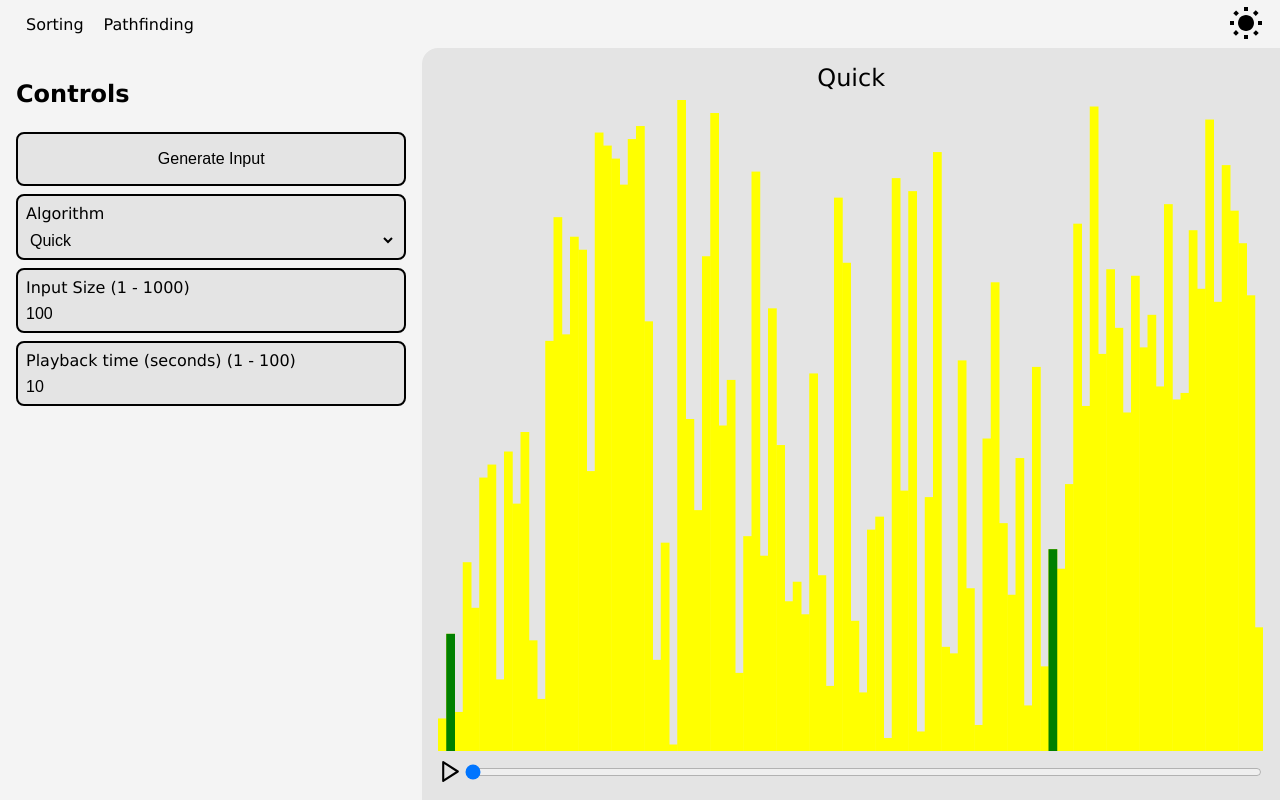
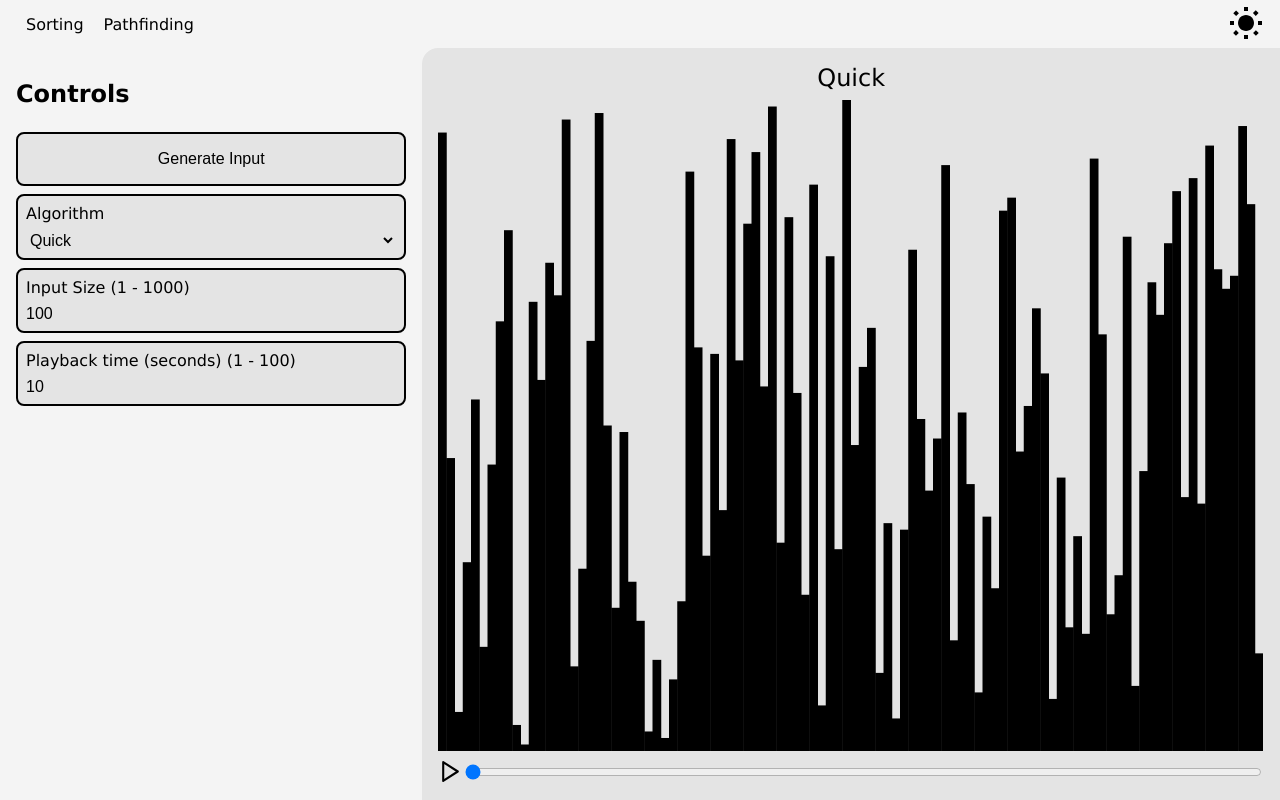
Before and after one commit to aboutBlank-dev/path-finding-sorting-visualizer, a React (Vite) app: page /sorting-visualizer/quick in a window 1280 px wide. Built offline with nearby package versions, Linux system fonts and the light colour scheme.

Commit message:
feat(sorting): performance improvement for storing the iteration steps for sorting.

```diff
--- a/src/algorithms/sorting_algorithms/bubble.ts
+++ b/src/algorithms/sorting_algorithms/bubble.ts
@@ -1,25 +1,17 @@
 import SortingIterationStep from "../../types/sortingIterationStep";
 
-export function bubbleSort(arr: number[]): SortingIterationStep[] {
+export function bubbleSort(input: number[]): SortingIterationStep[] {
   const iterationSteps: SortingIterationStep[] = [];
-  for (let i = 0; i < arr.length; i++) {
-    let swapped = false;
-    for (let j = 0; j < arr.length - i - 1; j++) {
-      if (arr[j] > arr[j + 1]) {
-        [arr[j], arr[j + 1]] = [arr[j + 1], arr[j]]; // Swap j and j+1
-        swapped = true;
+  for (let i = 0; i < input.length; i++) {
+    for (let j = 0; j < input.length - i - 1; j++) {
+      if (input[j] > input[j + 1]) {
+        [input[j], input[j + 1]] = [input[j + 1], input[j]]; // Swap j and j+1
 
         iterationSteps.push({
-          input: [...arr],
           swap: [j, j + 1],
         });
       }
     }
-
-    if (!swapped) {
-      break;
-    }
   }
-
   return iterationSteps;
 }
--- a/src/algorithms/sorting_algorithms/quick.ts
+++ b/src/algorithms/sorting_algorithms/quick.ts
@@ -24,11 +24,11 @@ export function quickSort(arr: number[]): SortingIterationStep[] {
       }
 
       [arr[left], arr[right]] = [arr[right], arr[left]];
-      iterationSteps.push({ input: [...arr], swap: [left, right] });
+      iterationSteps.push({ swap: [left, right] });
     }
 
     [arr[left], arr[high]] = [arr[high], arr[left]];
-    iterationSteps.push({ input: [...arr], swap: [left, high] });
+    iterationSteps.push({ swap: [left, high] });
 
     return left;
   }
--- a/src/components/sorting/sortingCanvas.tsx
+++ b/src/components/sorting/sortingCanvas.tsx
@@ -1,6 +1,7 @@
 import "./sortingCanvas.css";
 import { HTMLAttributes, useCallback, useEffect, useRef } from "react";
 import useSize from "../../hooks/useSize";
+import { useTheme } from "../../contexts/themeContext";
 
 interface CanvasProps extends HTMLAttributes<HTMLCanvasElement> {
   data: number[];
@@ -11,6 +12,7 @@ export default function SortingCanvas({ data, swap, ...props }: CanvasProps) {
   const canvasRef = useRef<HTMLCanvasElement>(null);
   const containerRef = useRef<HTMLDivElement>(null);
   const containerSize = useSize(containerRef);
+  const theme = useTheme();
 
   const drawBars = useCallback(() => {
     const canvas = canvasRef.current;
@@ -20,7 +22,7 @@ export default function SortingCanvas({ data, swap, ...props }: CanvasProps) {
       const ctx = canvas.getContext("2d");
       if (ctx) {
         ctx.clearRect(0, 0, canvas.width, canvas.height);
-        ctx.fillStyle = "yellow";
+        ctx.fillStyle = theme.currentTheme === "light" ? "black" : "white";
         for (let i = 0; i < data.length; i++) {
           const xPos = (i * canvas.width) / data.length;
           const width = canvas.width / data.length + 0.5; // +0.5 to avoid weird artifacts
@@ -42,7 +44,7 @@ export default function SortingCanvas({ data, swap, ...props }: CanvasProps) {
         }
       }
     }
-  }, [data]);
+  }, [data, theme.currentTheme]);
 
   useEffect(() => {
     drawBars();
--- a/src/components/sorting/sortingVisualizePanel.tsx
+++ b/src/components/sorting/sortingVisualizePanel.tsx
@@ -2,7 +2,7 @@ import { Panel, PanelProps } from "react-resizable-panels";
 import StepSlider from "../stepSlider";
 import SortingCanvas from "./sortingCanvas";
 import { useState } from "react";
-import { useSorting } from "../../contexts/sortingContext";
+import { getDataState, useSorting } from "../../contexts/sortingContext";
 
 export default function SortingVisualizePanel(props: PanelProps) {
   const [activeStepIndex, setActiveStepIndex] = useState(0);
@@ -16,7 +16,7 @@ export default function SortingVisualizePanel(props: PanelProps) {
             {sortingContext.sortingAlgorithm}
           </span>
           <SortingCanvas
-            data={sortingContext.iterationSteps[activeStepIndex]?.input ?? []}
+            data={getDataState(activeStepIndex, sortingContext)}
             swap={sortingContext.iterationSteps[activeStepIndex]?.swap ?? []}
           />
           <StepSlider
--- a/src/contexts/sortingContext.tsx
+++ b/src/contexts/sortingContext.tsx
@@ -67,6 +67,11 @@ export function SortingContextProvider({
     setInput(arr);
   };
 
+  //Whenever inputsize changes, generate new input
+  useEffect(() => {
+    generateInput();
+  }, [inputSize]);
+
   const setSortingAlgorithm = (algorithm: SortingAlgorithm) => {
     if (!isValidSortingAlgorithm(algorithm)) return;
     if (algorithm !== sortingAlgorithm) {
@@ -81,7 +86,6 @@ export function SortingContextProvider({
     //manually add the final step/state (which contains no swaps)
     if (iterationSteps.length > 0) {
       iterationSteps.push({
-        input: [...iterationSteps[iterationSteps.length - 1].input],
         swap: [],
       });
     }
@@ -122,10 +126,38 @@ export function useSorting() {
 }
 
 function sort(input: number[], algorithm: SortingAlgorithm) {
+  const inputCopy = [...input];
   switch (algorithm) {
     case SortingAlgorithm.QUICK:
-      return quickSort(input);
+      return quickSort(inputCopy);
     case SortingAlgorithm.BUBBLE:
-      return bubbleSort(input);
+      return bubbleSort(inputCopy);
   }
 }
+
+/**
+ * <p> Get the state of the data at a given step index.
+ * <p> ote: Since JS garbage collection sucks, we can't keep a copy of the state of the input at each step as it is very slow.
+ *
+ * @param stepIndex
+ * @param data
+ * @param iterationSteps
+ *
+ * @returns the state of the data at the given step index
+ */
+export function getDataState(
+  stepIndex: number,
+  sortingContext: SortingContextType
+) {
+  if (stepIndex === 0) return sortingContext.input;
+
+  const dataState = [...sortingContext.input];
+  for (let i = 0; i <= stepIndex; i++) {
+    const step = sortingContext.iterationSteps[i];
+    if (step.swap && step.swap.length === 2) {
+      const [a, b] = step.swap;
+      [dataState[a], dataState[b]] = [dataState[b], dataState[a]];
+    }
+  }
+  return dataState;
+}
--- a/src/types/sortingIterationStep.ts
+++ b/src/types/sortingIterationStep.ts
@@ -1,5 +1,4 @@
 type SortingIterationStep = {
-  input: number[];
   swap: number[];
 };
 
```
